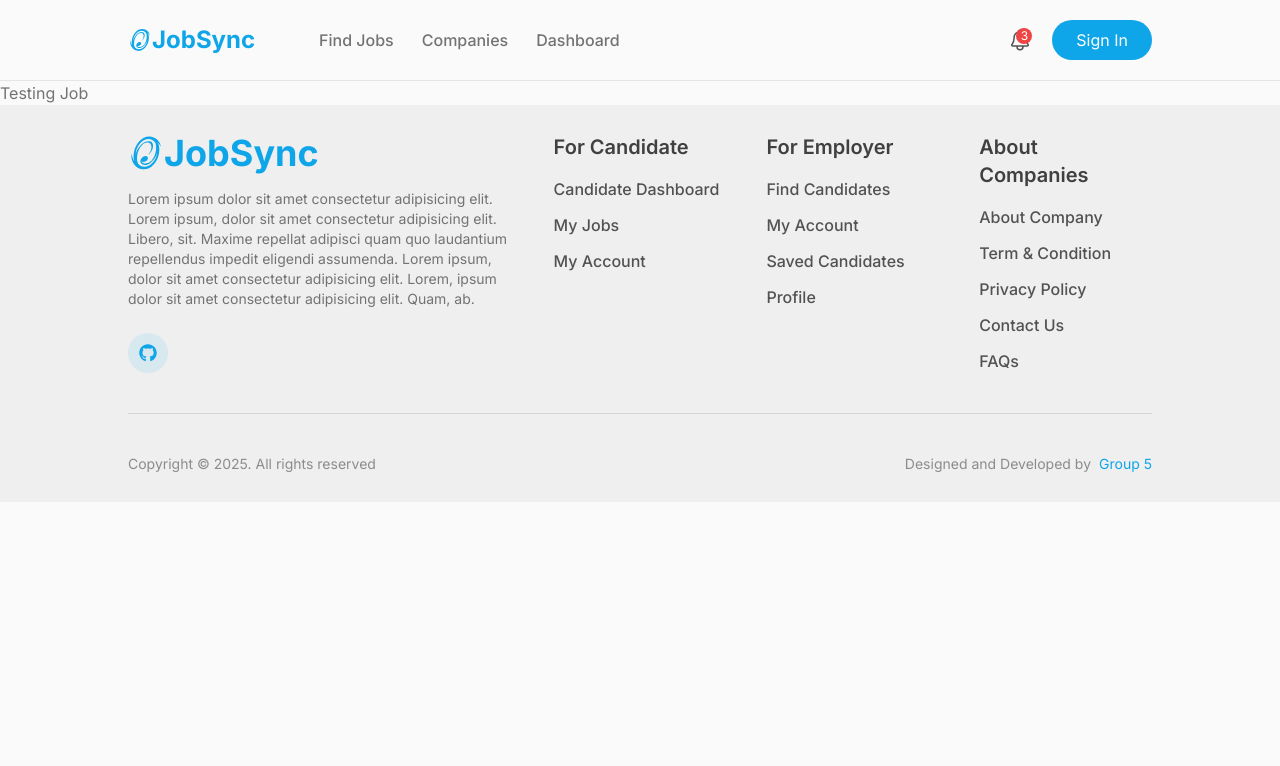
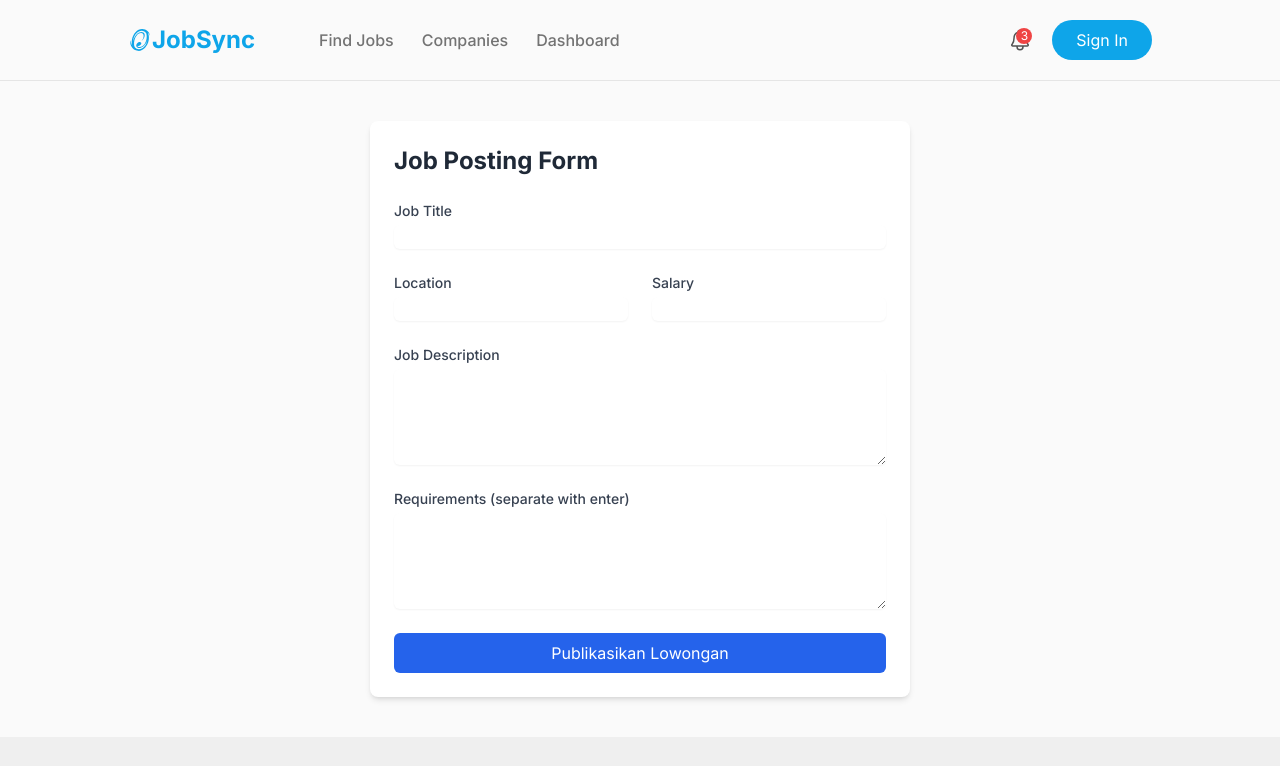
Before and after one commit to arkavidia-academya-WSE-2025/jobseeker-reactjs, a React (Vite) app in the folder fe-arkavidia/: page /jobPosting in a window 1280 px wide. Shown: the top 766 px of the page. Built offline with nearby package versions, Linux system fonts and the light colour scheme.

Commit message:
feat: Add form submission functionality to JobPostingForm component

```diff
--- a/fe-arkavidia/src/components/jobs/JobPosting/JobPostingForm.jsx
+++ b/fe-arkavidia/src/components/jobs/JobPosting/JobPostingForm.jsx
@@ -1,7 +1,159 @@
-import React from "react";
+import React, { useState } from "react";
 
 const JobPostingForm = () => {
-  return <div>{"Testing Job"}</div>;
+  const [formData, setFormData] = useState({
+    title: "",
+    description: "",
+    requirements: "",
+    location: "",
+    salary: "",
+  });
+  const [error, setError] = useState("");
+  const [isSubmitting, setIsSubmitting] = useState(false);
+
+  const handleChange = (e) => {
+    const { name, value } = e.target;
+    setFormData((prev) => ({
+      ...prev,
+      [name]: value,
+    }));
+  };
+
+  const handleRequirementsChange = (e) => {
+    const requirements = e.target.value;
+    setFormData((prev) => ({
+      ...prev,
+      requirements: requirements,
+    }));
+  };
+
+  const handleSubmit = async (e) => {
+    e.preventDefault();
+    setIsSubmitting(true);
+    setError("");
+
+    try {
+      const response = await fetch("/api/jobs", {
+        method: "POST",
+        headers: {
+          "Content-Type": "application/json",
+        },
+        body: JSON.stringify({
+          ...formData,
+          salary: parseInt(formData.salary),
+        }),
+      });
+
+      if (!response.ok) {
+        throw new Error("Gagal mengirim data");
+      }
+      setFormData({
+        title: "",
+        description: "",
+        requirements: "",
+        location: "",
+        salary: "",
+      });
+
+      console.log("Data berhasil dikirim!");
+    } catch (err) {
+      setError(err.message);
+    } finally {
+      setIsSubmitting(false);
+    }
+  };
+
+  return (
+    <div className="max-w-6xl mx-auto p-6 bg-white rounded-lg shadow-md m-10">
+      {" "}
+      <h1 className="text-2xl font-bold mb-6 text-gray-800">
+        Job Posting Form
+      </h1>
+      {error && (
+        <div className="mb-4 p-3 bg-red-100 text-red-700 rounded">{error}</div>
+      )}
+      <form onSubmit={handleSubmit} className="space-y-6">
+        <div className="grid grid-cols-2 gap-6">
+          {" "}
+          <div className="col-span-2">
+            {" "}
+            <label className="block text-sm font-medium text-gray-700 mb-1">
+              Job Title
+            </label>
+            <input
+              type="text"
+              name="title"
+              value={formData.title}
+              onChange={handleChange}
+              className="w-full mt-1 block rounded-md border-gray-300 shadow-sm focus:border-blue-500 focus:ring-blue-500"
+              required
+            />
+          </div>
+          <div className="col-span-1">
+            {" "}
+            <label className="block text-sm font-medium text-gray-700 mb-1">
+              Location
+            </label>
+            <input
+              type="text"
+              name="location"
+              value={formData.location}
+              onChange={handleChange}
+              className="w-full mt-1 block rounded-md border-gray-300 shadow-sm focus:border-blue-500 focus:ring-blue-500"
+              required
+            />
+          </div>
+          <div className="col-span-1">
+            <label className="block text-sm font-medium text-gray-700 mb-1">
+              Salary
+            </label>
+            <input
+              type="number"
+              name="salary"
+              value={formData.salary}
+              onChange={handleChange}
+              className="w-full mt-1 block rounded-md border-gray-300 shadow-sm focus:border-blue-500 focus:ring-blue-500"
+              required
+            />
+          </div>
+          <div className="col-span-2">
+            <label className="block text-sm font-medium text-gray-700 mb-1">
+              Job Description
+            </label>
+            <textarea
+              name="description"
+              value={formData.description}
+              onChange={handleChange}
+              rows={4}
+              className="w-full mt-1 block rounded-md border-gray-300 shadow-sm focus:border-blue-500 focus:ring-blue-500"
+              required
+            />
+          </div>
+          <div className="col-span-2">
+            <label className="block text-sm font-medium text-gray-700 mb-1">
+              Requirements (separate with enter)
+            </label>
+            <textarea
+              name="requirements"
+              value={formData.requirements}
+              onChange={handleRequirementsChange}
+              rows={4}
+              className="w-full mt-1 block rounded-md border-gray-300 shadow-sm focus:border-blue-500 focus:ring-blue-500"
+              required
+            />
+          </div>
+        </div>
+
+        <button
+          type="submit"
+          disabled={isSubmitting}
+          className="w-full bg-blue-600 text-white py-2 px-4 rounded-md hover:bg-blue-700 focus:outline-none focus:ring-2 focus:ring-blue-500 focus:ring-offset-2 disabled:opacity-50"
+        >
+          {isSubmitting ? "Mengirim..." : "Publikasikan Lowongan"}
+        </button>
+      </form>
+    </div>
+  );
 };
 
 export default JobPostingForm;
```
